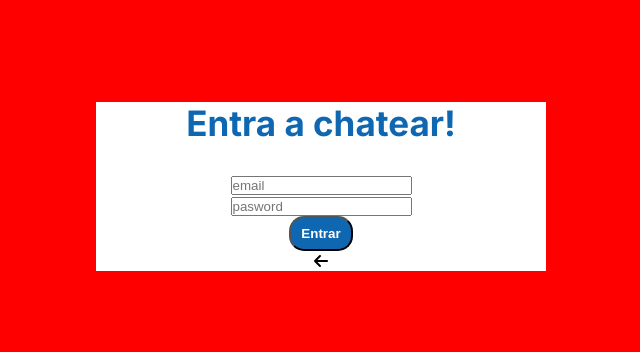
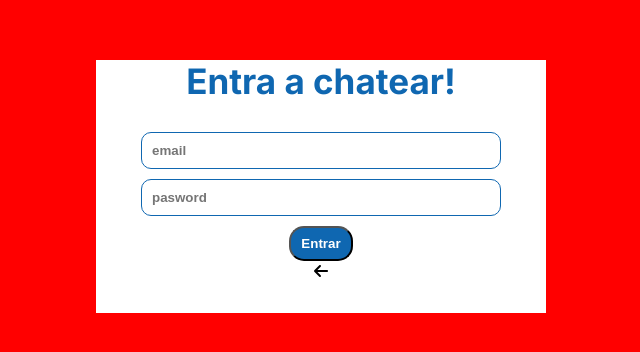
Before and after one commit to LuisArielRetanaHernadez/chat_mabi, a React (Vite) app: page /login in a window 1280 px wide. Shown: the part 214-566 px from the top of the page, without its empty margins (319-959 px from the left). Built offline with nearby package versions, Linux system fonts and the light colour scheme; no server answers.

Commit message:
creando los estilos de los inputs del form

```diff
--- a/src/pages/Auth/Auth.page.jsx
+++ b/src/pages/Auth/Auth.page.jsx
@@ -10,10 +10,10 @@ const Auth = () => {
           <h2 className="auth__title">Entra a chatear!</h2>
           <form className="auth__form">
             <div className="auth__form-field">
-              <input type="email" placeholder='email' />
+              <input className="auth__form-input" type="email" placeholder='email' />
             </div>
             <div className="auth__form-field">
-              <input type="password" placeholder='pasword' />
+              <input className="auth__form-input" type="password" placeholder='pasword' />
             </div>
             <button className="button auth__button-send">Entrar</button>
           </form>
--- a/src/pages/Auth/auth.style.css
+++ b/src/pages/Auth/auth.style.css
@@ -35,6 +35,20 @@
   align-items: center;
 }
 
+.auth__form-field {
+  width: 80%;
+  margin-bottom: 10px;
+}
+
+.auth__form-input {
+  width: 100%;
+  padding: 10px;
+  border: 1px solid var(--blue-cobalto);
+  border-radius: 10px;
+  font-weight: 600;
+  outline: none;
+}
+
 /* ..... login .... */
 .auth__login {
   background-color: var(--white);
```
